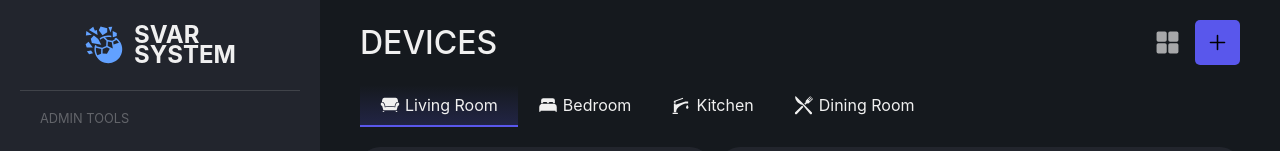
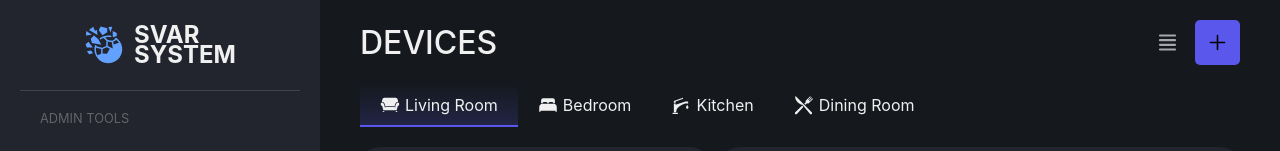
Before and after one commit to vars7899/home-dashboard, a React (Create React App) app: page /devices in a window 1280 px wide. Both pictures are taken after a click on the element 1167 px from the left and 42 px from the top of the page. Shown: the top 151 px of the page. Built offline with nearby package versions, Linux system fonts and the light colour scheme.

Commit message:
Feature --> Grid & list view

```diff
--- a/package.json
+++ b/package.json
@@ -16,6 +16,7 @@
     "react-dropdown": "^1.11.0",
     "react-icons": "^4.6.0",
     "react-input-range": "^1.3.0",
+    "react-modal": "^3.16.1",
     "react-range": "^1.8.14",
     "react-router-dom": "^6.4.2",
     "react-scripts": "5.0.1",
--- a/src/components/Device/DeviceContainer/DeviceContainer.component.js
+++ b/src/components/Device/DeviceContainer/DeviceContainer.component.js
@@ -1,13 +1,16 @@
 import React from "react";
 import IconButton from "../../Button/IconButton/IconButton.component";
-import { IoAdd, IoGrid } from "react-icons/io5";
+import { IoAdd, IoGrid, IoReorderFour } from "react-icons/io5";
 import { accent1, accent2Light1 } from "../../../styles/ColorScheme";
 import RoomHeader from "../../Room/RoomHeader/RoomHeader.component";
 import { motion } from "framer-motion";
 import "./DeviceContainer.style.css";
 import RoomAppliance from "../../Room/RoomAppliance/RoomAppliance.component";
+import { AppState } from "../../../context/GlobalState";
 
 const DeviceContainer = () => {
+  const { listType, setListType } = AppState();
+
   return (
     <div className="device-container">
       <div className="device-container-header">
@@ -15,9 +18,20 @@ const DeviceContainer = () => {
           Devices
         </p>
         <div className="device-container-function">
-          <IconButton>
-            <IoGrid size={25} color={accent2Light1} />
-          </IconButton>
+          <div
+            className="layout-control-button"
+            onClick={() => {
+              setListType((prev) => !prev);
+            }}
+          >
+            <IconButton>
+              {listType ? (
+                <IoReorderFour size={25} color={accent2Light1} />
+              ) : (
+                <IoGrid size={25} color={accent2Light1} />
+              )}
+            </IconButton>
+          </div>
           <IconButton backgroundColor={accent1}>
             <IoAdd size={25} />
           </IconButton>
--- a/src/components/Room/RoomAppliance/RoomAppliance.component.js
+++ b/src/components/Room/RoomAppliance/RoomAppliance.component.js
@@ -8,7 +8,7 @@ import LightSettingPanel from "../../Lights/LightSettingPanel/LightSettingPanel.
 import "./RoomAppliance.style.css";
 
 const RoomAppliance = () => {
-  const { selectedZone } = AppState();
+  const { selectedZone, listType } = AppState();
   return (
     <div className="room-appliance-container">
       <motion.div
@@ -29,6 +29,16 @@ const RoomAppliance = () => {
               <div
                 key={`current-room-active-${index}`}
                 className="room-appliance-cluster"
+                style={
+                  listType
+                    ? {
+                        gridTemplateColumns: "1fr",
+                      }
+                    : {
+                        gridTemplateColumns:
+                          "repeat(auto-fit, minmax(350px, 1fr))",
+                      }
+                }
               >
                 {roomName?.appliance.map((item, index) => {
                   return (
--- a/src/components/Room/RoomAppliance/RoomAppliance.style.css
+++ b/src/components/Room/RoomAppliance/RoomAppliance.style.css
@@ -18,7 +18,7 @@
 .room-appliance-cluster {
   width: 100%;
   display: grid;
-  grid-template-columns: repeat(auto-fit, minmax(350px, 1fr));
+  /* grid-template-columns: repeat(auto-fit, minmax(350px, 1fr)); */
   justify-items: center;
   grid-gap: 10px;
 }
--- a/src/context/GlobalState.js
+++ b/src/context/GlobalState.js
@@ -34,6 +34,8 @@ export const AppContextProvider = ({ children }) => {
     luminosity: 50,
     alpha: 1,
   });
+  // 0 --> grid and 1 --> list
+  const [listType, setListType] = useState(false);
 
   return (
     <AppContext.Provider
@@ -52,6 +54,8 @@ export const AppContextProvider = ({ children }) => {
         setColorWheel,
         setAcFunction,
         acFunction,
+        listType,
+        setListType,
       }}
     >
       {children}
```
Also changed, not shown: 1 other file (tests, documents, lock files or other folders).
